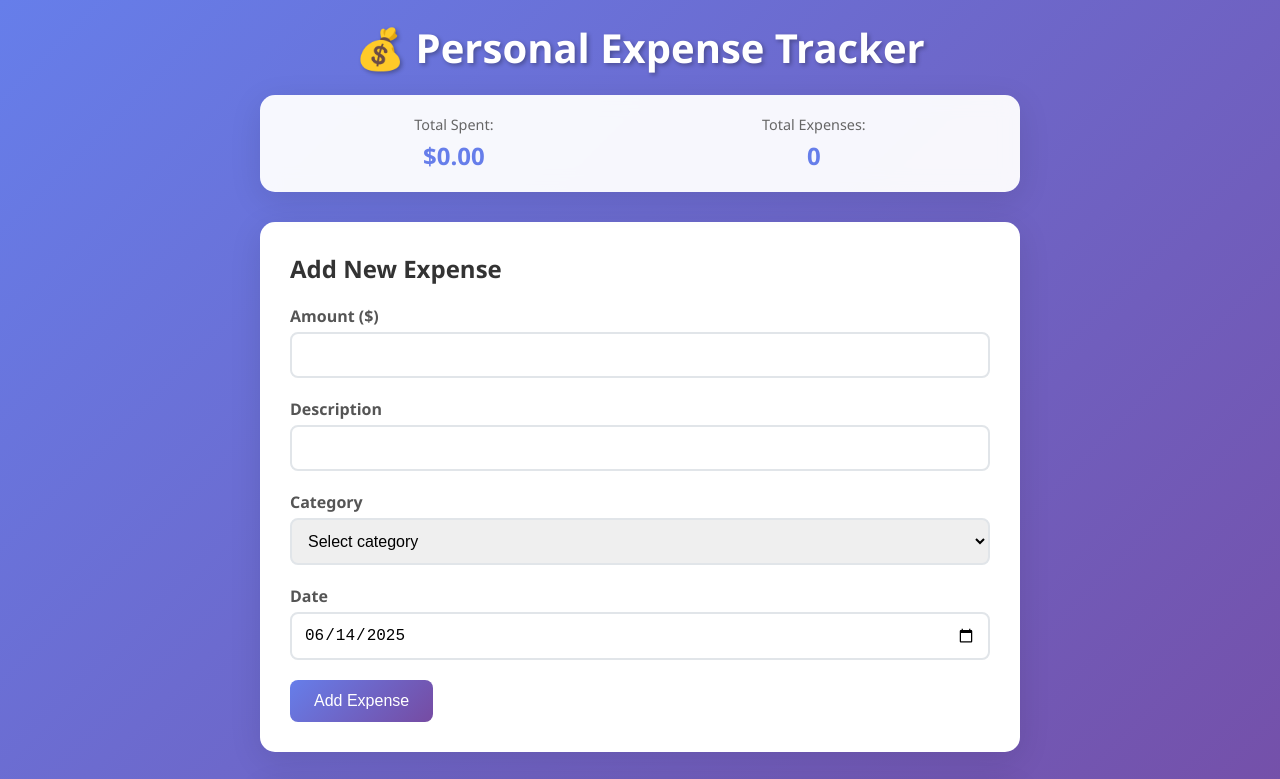
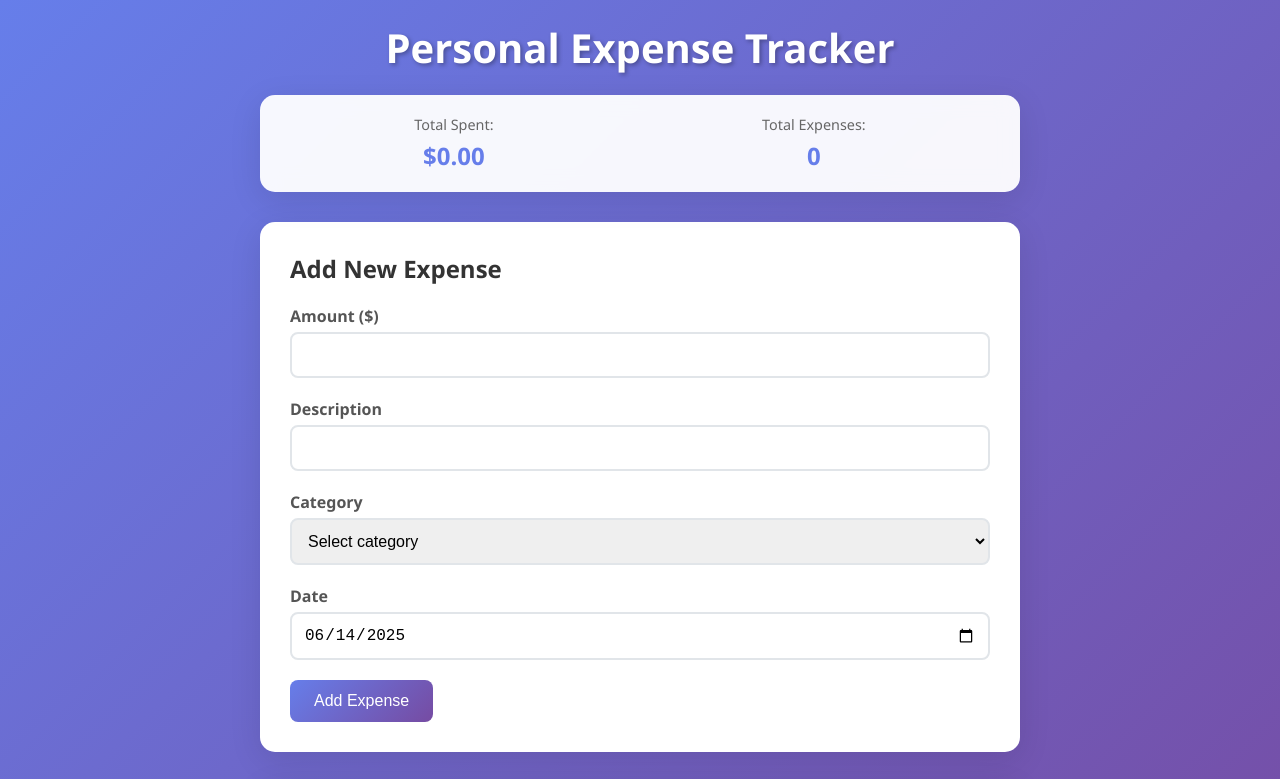
Before and after one commit to shiva3813/expense-tracker, a website: page public/index.html in a window 1280 px wide. Shown: the top 779 px of the page. Drawn offline with Linux system fonts and the light colour scheme; no server answers.

Commit message:
Update index.html

```diff
--- a/public/index.html
+++ b/public/index.html
@@ -9,7 +9,7 @@
 <body>
     <div class="container">
         <header>
-            <h1>💰 Personal Expense Tracker</h1>
+            <h1> Personal Expense Tracker</h1>
             <div class="summary" id="summary">
                 <div class="summary-item">
                     <span class="label">Total Spent:</span>
```
